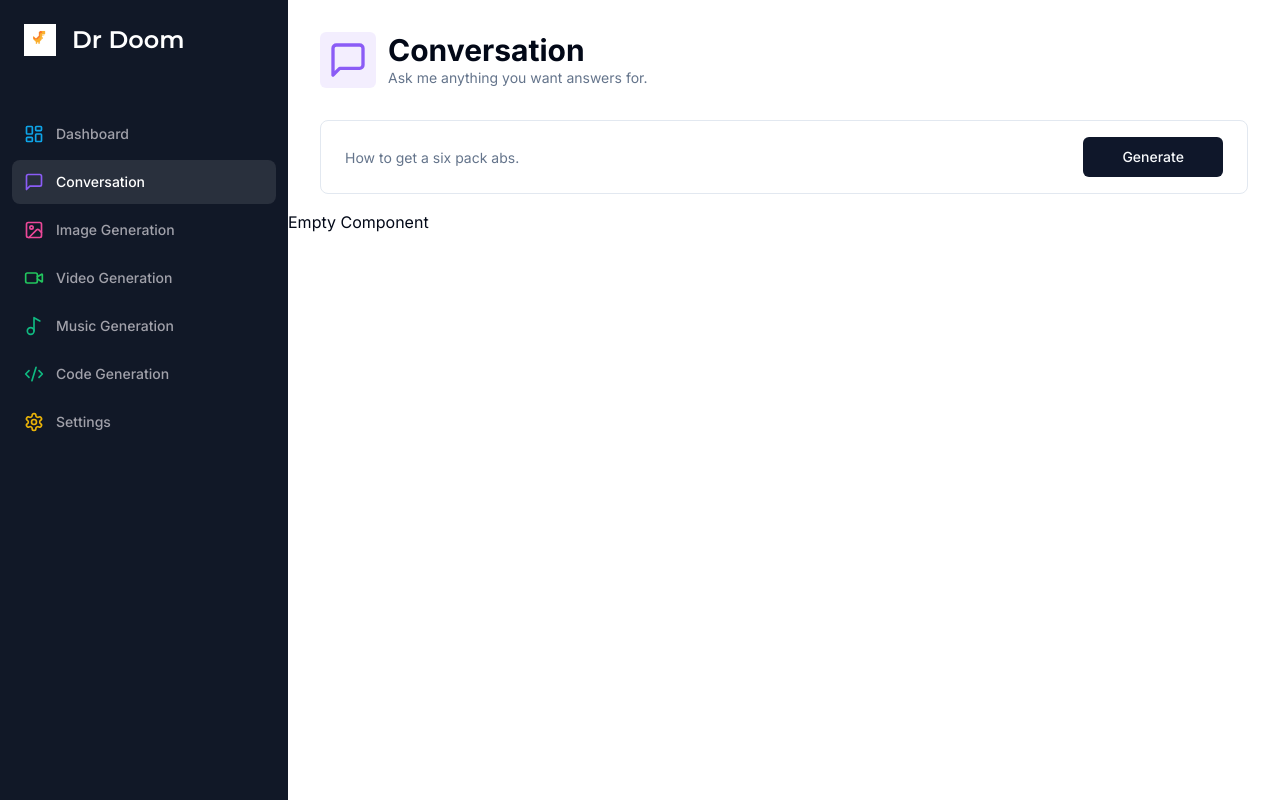
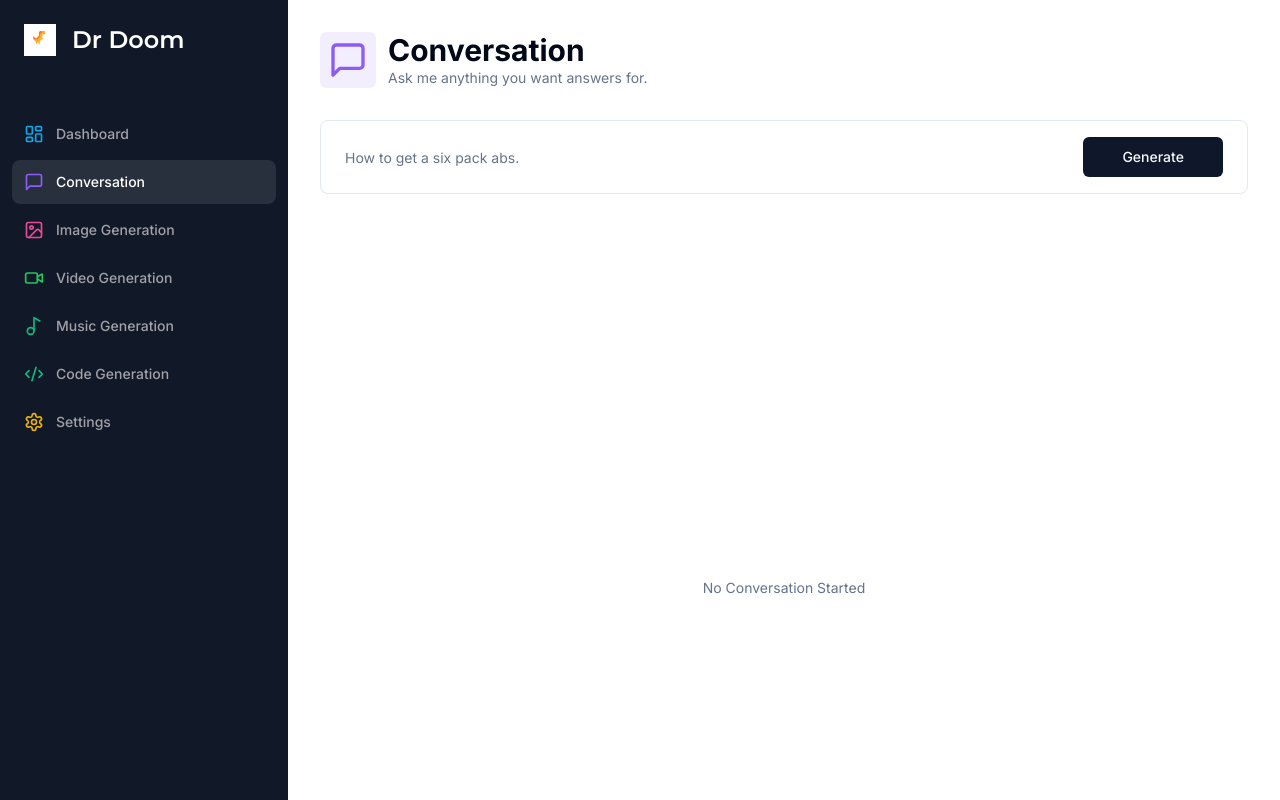
Before and after one commit to AyushRay06/Dr-Doom, a Next.js app: page /conversation in a window 1280 px wide. Built offline with nearby package versions, Linux system fonts and the light colour scheme.

Commit message:
Empty-component

```diff
--- a/app/(dashboard)/(routes)/conversation/page.tsx
+++ b/app/(dashboard)/(routes)/conversation/page.tsx
@@ -89,7 +89,9 @@
         </Form>
       </div>
       <div className="space-y-4 mt-4">
-        {messages.length === 0 && !isLoading && <Empty />}
+        {messages.length === 0 && !isLoading && (
+          <Empty label="No Conversation Started" />
+        )}
         <div className="flex flex-col-reverse gap-y-4 ">
           {messages.map((message, index) => (
             <div key={index}>
--- a/components/empty.tsx
+++ b/components/empty.tsx
@@ -1,3 +1,16 @@
-export const Empty = () => {
-  return <div>Empty Component</div>
+import Image from "next/image"
+
+interface EmptyProps {
+  label: string
 }
+
+export const Empty = ({ label }: EmptyProps) => {
+  return (
+    <div className="h-full p-20 flex flex-col items-center justify-center">
+      <div className="relative h-72 w-22">
+        <Image alt="Empty" fill src="/empty.png" />
+      </div>
+      <p className="text-muted-foreground text-sm">{label}</p>
+    </div>
+  )
+}
```
Also changed, not shown: public/empty.png (added).
